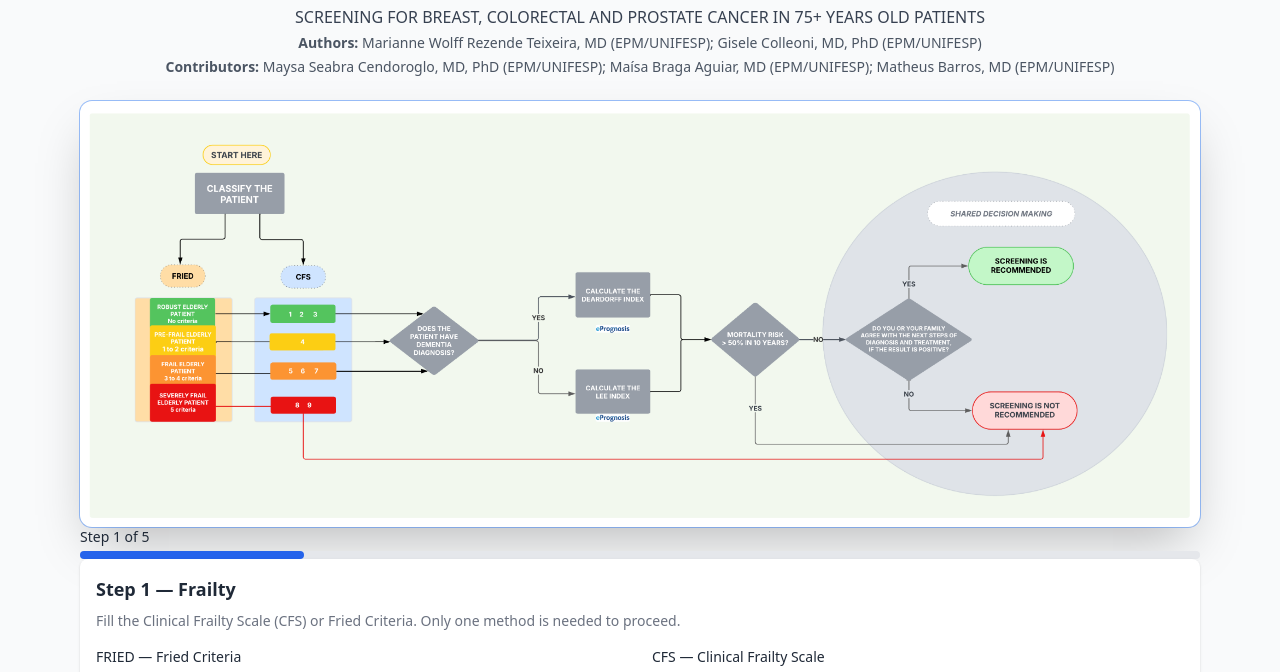
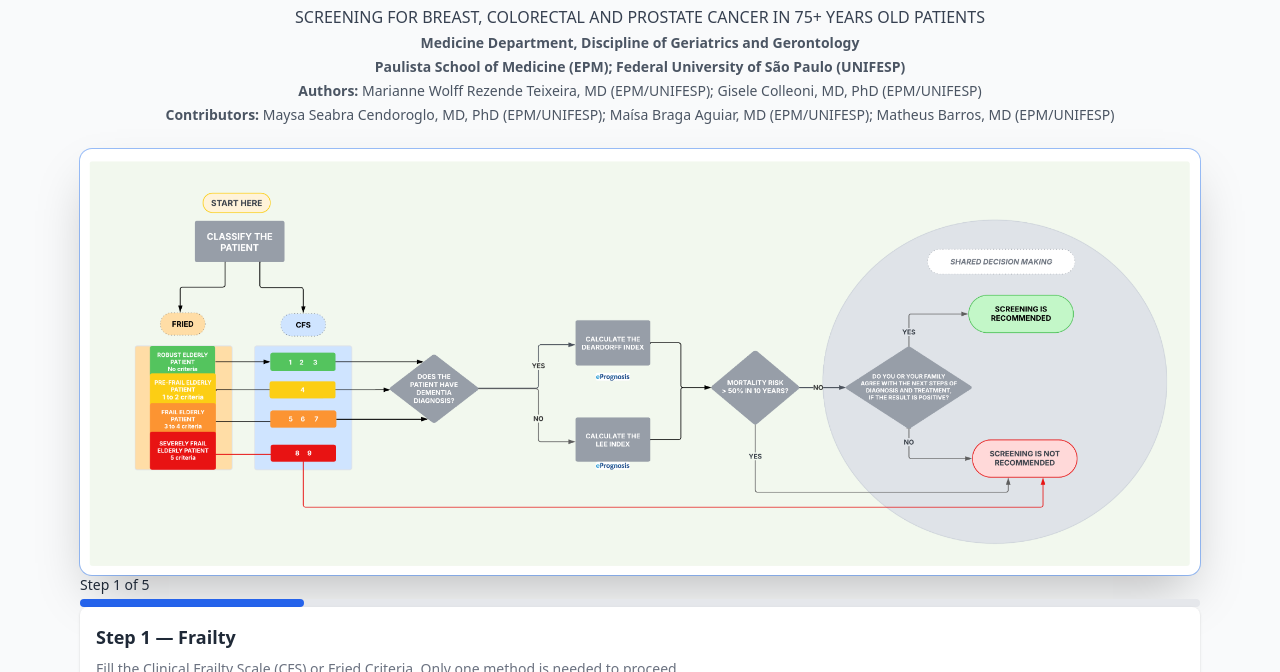
Before and after one commit to diggunifesp/75cs-calculator, a plain HTML site: page index.html in a window 1280 px wide. Shown: the part 59-731 px from the top of the page. Drawn offline with nearby package versions, Linux system fonts and the light colour scheme.

Commit message:
Update index.html

```diff
--- a/index.html
+++ b/index.html
@@ -29,6 +29,13 @@
 <div class="mt-2 text-center text-gray-700 text-sm md:text-base font-medium">SCREENING FOR BREAST, COLORECTAL AND PROSTATE CANCER IN 75+ YEARS OLD PATIENTS</div>
 <div class="mt-1 text-center text-gray-600 text-xs md:text-sm leading-relaxed">
 <div>
+<div class="mt-1">
+<strong>Medicine Department, Discipline of Geriatrics and Gerontology</strong>
+    </div>
+<div class="mt-1">
+<strong>Paulista School of Medicine (EPM); Federal University of São Paulo (UNIFESP)</strong>
+    </div>
+<div class="mt-1">
 <strong>Authors:</strong> Marianne Wolff Rezende Teixeira, MD (EPM/UNIFESP); Gisele Colleoni, MD, PhD (EPM/UNIFESP)
     </div>
 <div class="mt-1">
@@ -223,7 +230,7 @@
 <p :class="resultTone.text" class="text-sm mt-2" x-text="result.reason"></p>
 <p class="text-xs mt-2 text-gray-600" x-show="result.label === 'Screening not recommended'">Interventions (pharmacological and non-pharmacological therapies) can be implemented and change this decision.</p>
 <div class="mt-3 p-3 bg-blue-50 border border-blue-200 rounded" x-show="result.label === 'Screening not recommended'">
-<p class="text-xs text-blue-800 mb-2 font-medium">Exemplos de intervenções:</p>
+<p class="text-xs text-blue-800 mb-2 font-medium">Intervention examples:</p>
 <div class="grid grid-cols-1 md:grid-cols-3 gap-6 md:gap-8 items-start justify-items-center text-center">
 <div class="flex flex-col items-center gap-2"><img alt="Healthy Eating" class="h-48 w-auto mx-auto" decoding="async" loading="lazy" src="assets/img/healthy-eating.png"/><p class="text-sm font-medium text-gray-700 mt-2">Healthy Eating</p>
 </div>
```
